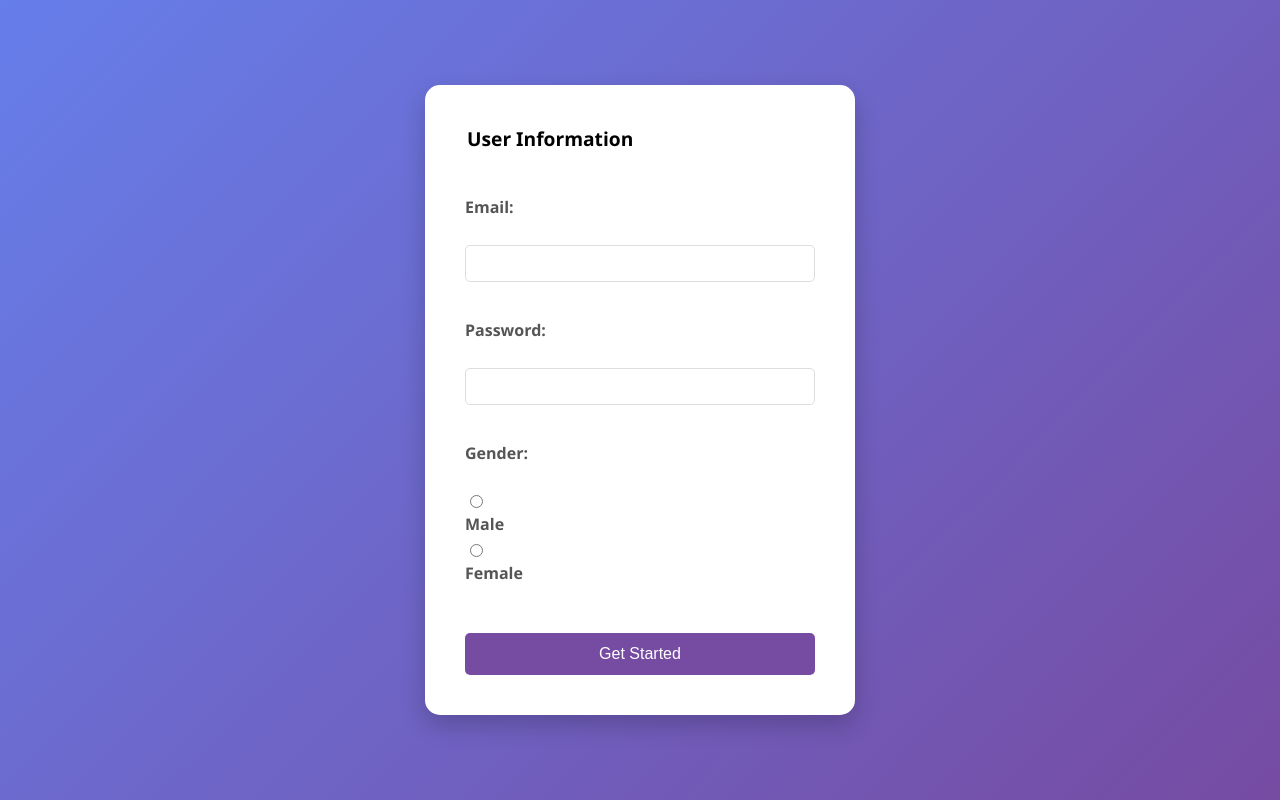
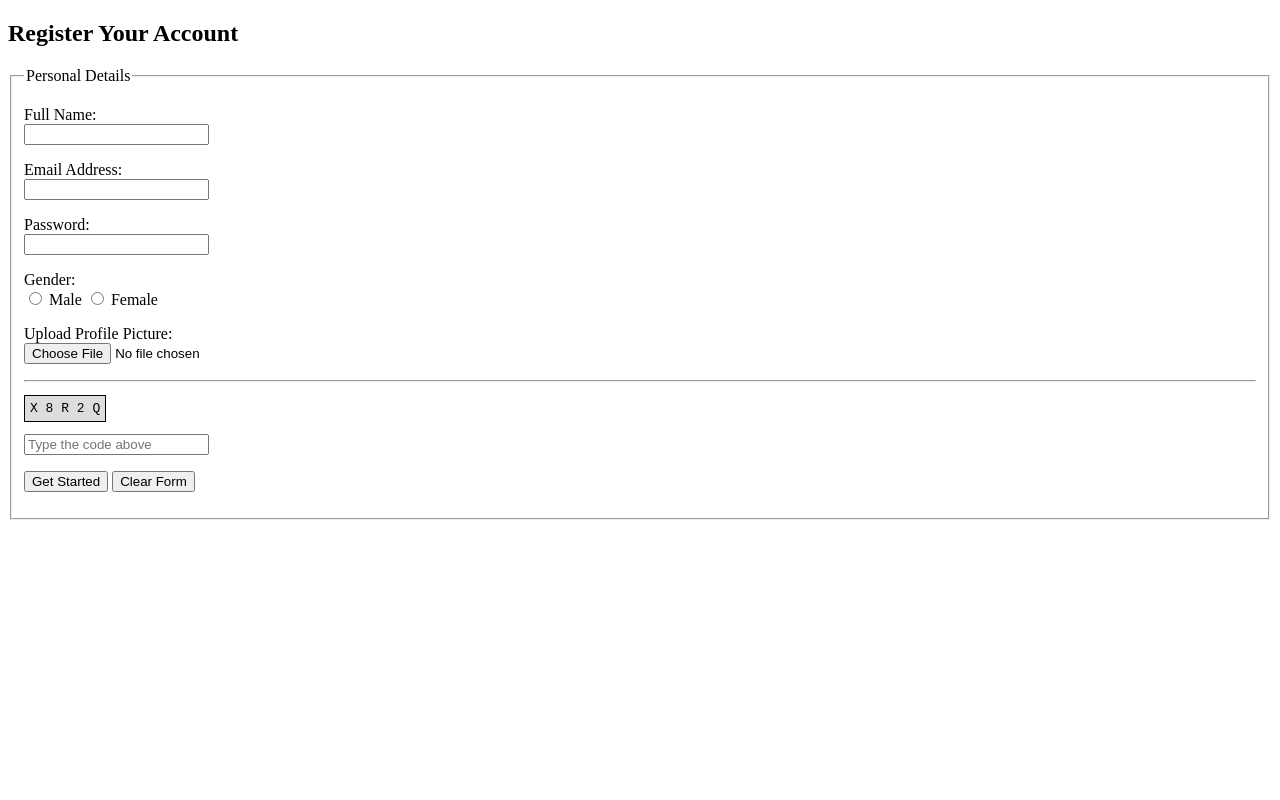
Before and after one commit to dhyeymovaliya12122-sudo/Model_1, a plain HTML site: page Model_1/sample.html in a window 1280 px wide. Drawn offline with Linux system fonts and the light colour scheme.

Commit message:
Update sample.html

```diff
--- a/Model_1/sample.html
+++ b/Model_1/sample.html
@@ -2,94 +2,58 @@
 <html lang="en">
 <head>
     <meta charset="UTF-8">
-    <title>Sample Form</title>
-    <style>
-       body {
-            background: linear-gradient(135deg, #667eea 0%, #764ba2 100%);
-            height: 100vh;
-            display: flex;
-            justify-content: center;
-            align-items: center;
-            margin: 0;
-            font-family: 'Segoe UI', Tahoma, Geneva, Verdana, sans-serif;
-        }
-
-        form {
-            background: white;
-            padding: 40px;
-            border-radius: 15px;
-            box-shadow: 0 10px 25px rgba(0,0,0,0.2);
-            width: 350px;
-        }
-
-        h2 {
-            text-align: center;
-            color: #333;
-            margin-bottom: 20px;
-        }
-
-
-        label {
-            font-weight: bold;
-            display: block;
-            margin-bottom: 5px;
-            color: #555;
-        }
-
-input[type="text"],
-input[type="email"],
-input[type="password"] {
-    width: 100%;
-    padding: 10px;
-    margin-bottom: 15px;
-    border: 1px solid #ddd;
-    border-radius: 5px;
-    box-sizing: border-box;
-}
-
-        input[type="submit"] {
-            width: 100%;
-            background-color: #764ba2;
-            color: white;
-            padding: 12px;
-            border: none;
-            border-radius: 5px;
-            cursor: pointer;
-            font-size: 16px;
-            transition: background 0.3s;
-        }
-
-        input[type="submit"]:hover {
-            background-color: #7a43bc;
-        }
-    </style>
+    <title>User Registration Form</title>
 </head>
 <body>
 
-   <form action="#">
-    <fieldset style="border: none; padding: 0; margin: 0;">
-        <legend style="font-weight: bold; font-size: 1.2rem;">User Information</legend>
+    <h2>Register Your Account</h2>
 
-        <br><br>
-        <label for="email">Email:</label><br>
+    <form action="/submit-form" method="POST" enctype="multipart/form-data">
+
+        <fieldset>
+            <legend>Personal Details</legend>
+
+            <p>
+                <label for="fname">Full Name:</label><br>
+                <input type="text" id="fname" name="fullname" required>
+            </p>
+
+            <p>
+                <label for="email">Email Address:</label><br>
                 <input type="email" id="email" name="email" required>
-        <br><br>
+            </p>
 
+            <p>
                 <label for="pwd">Password:</label><br>
-        <input type="password" id="pwd" name="pwd" required>
+                <input type="password" id="pwd" name="password" required>
+            </p>
 
-        <br><br>
-
+            <p>
                 <label>Gender:</label><br>
                 <input type="radio" id="male" name="gender" value="male">
                 <label for="male">Male</label>
                 <input type="radio" id="female" name="gender" value="female">
                 <label for="female">Female</label>
+            </p>
 
-        <br><br>
+            <p>
+                <label for="profile_pic">Upload Profile Picture:</label><br>
+                <input type="file" id="profile_pic" name="profile_pic" accept="image/*">
+            </p>
 
+            <hr>
 
+            <p>
+               <!-- Security Captcha -->
+                <code style="background: #ddd; padding: 5px; border: 1px solid #000;">X 8 R 2 Q</code><br><br>
+                <input type="text" name="captcha_input" placeholder="Type the code above" required>
+            </p>
+
+            <p>
                 <input type="submit" value="Get Started">
+                <input type="reset" value="Clear Form">
+            </p>
+
         </fieldset>
     </form>
 
```
Lines whose indentation alone changed are shown as unchanged.
